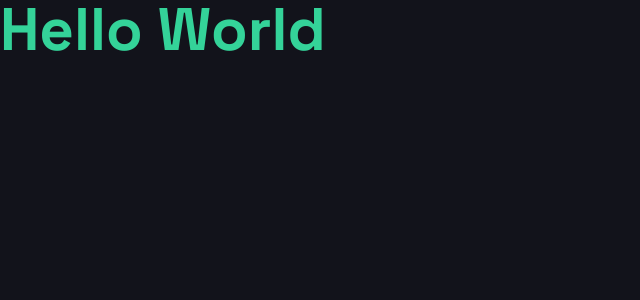
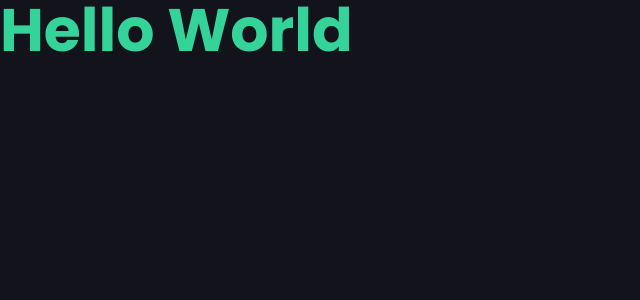
Before and after one commit to dopeeycode/Barber-Pro, a Next.js app in the folder web/: page / in a window 1280 px wide. Shown: the top 300 px of the page, without its empty margins (0-640 px from the left). Built offline with nearby package versions, Linux system fonts and the light colour scheme.

Commit message:
chore: change font to poppins

```diff
--- a/web/src/app/layout.tsx
+++ b/web/src/app/layout.tsx
@@ -1,16 +1,17 @@
 import { Metadata } from 'next'
-import { Space_Grotesk as SpaceGrotesk } from 'next/font/google'
+import { Poppins } from 'next/font/google'
 import './globals.css'
 
-const spaceGrotesk = SpaceGrotesk({
+const poppins = Poppins({
   subsets: ['latin'],
-  variable: '--font-spaceGrotesk',
+  weight: ['300', '400', '600', '700'],
+  variable: '--font-poppins',
 })
 
 export const metadata: Metadata = {
   title: {
-    template: '%s | BarberPro',
-    default: 'BarberPro',
+    template: '%s | Barber PRO',
+    default: 'Barber PRO',
   },
   description: 'Cadastre sua barbearia aqui !',
 }
@@ -21,7 +22,7 @@ export default function RootLayout({
   children: React.ReactNode
 }) {
   return (
-    <html className={spaceGrotesk.variable} lang="en">
+    <html className={poppins.variable} lang="en">
       <body className="bg-barber-900 text-zinc-50 antialiased">{children}</body>
     </html>
   )
--- a/web/tailwind.config.ts
+++ b/web/tailwind.config.ts
@@ -9,7 +9,7 @@ const config: Config = {
   theme: {
     extend: {
       fontFamily: {
-        sans: 'var(--font-spaceGrotesk)',
+        sans: 'var(--font-poppins)',
       },
       colors: {
         barber: {
```
